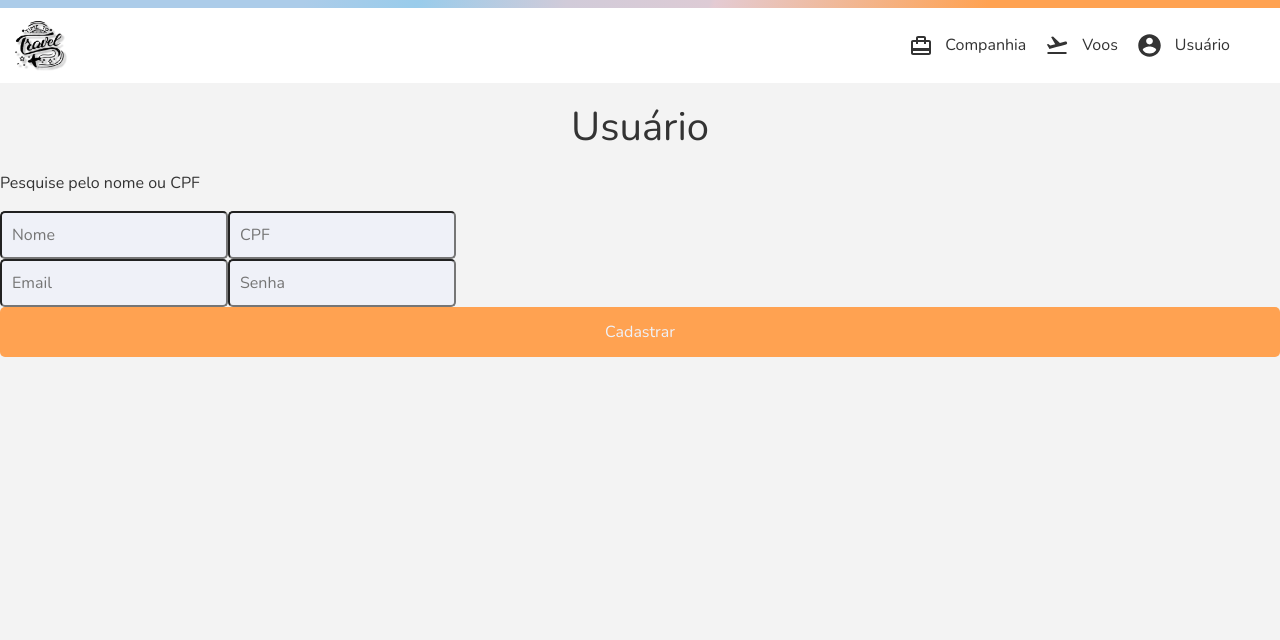
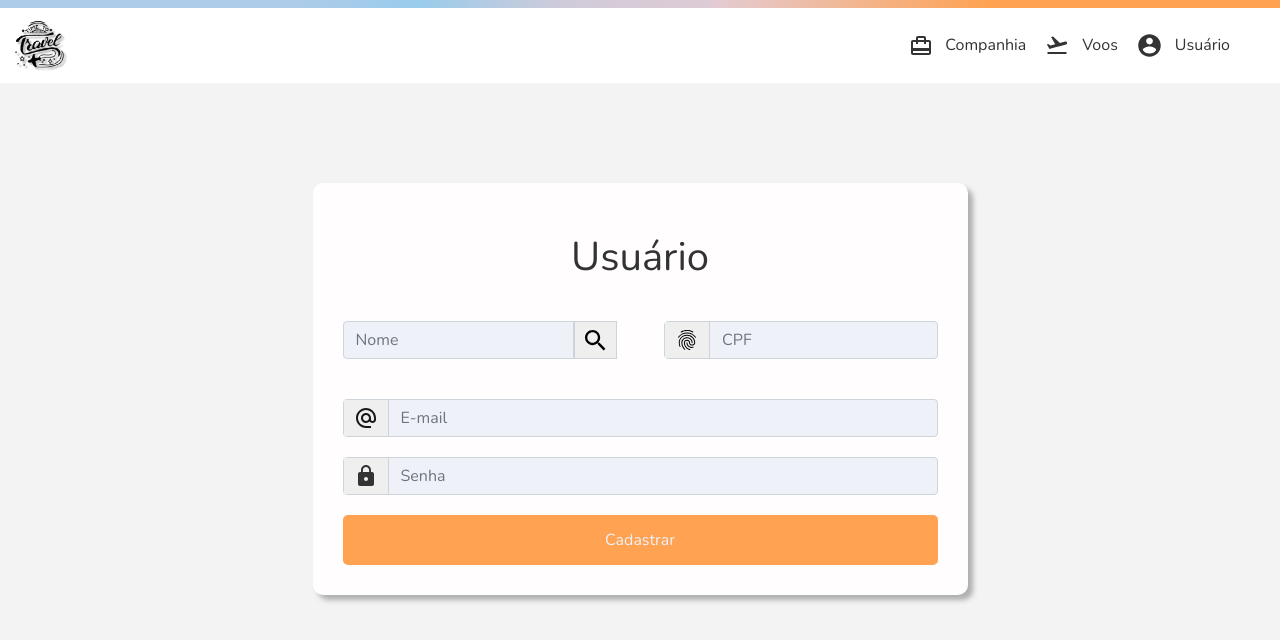
Before and after one commit to LucasRobbi/airport_vue, a Vue app: page /novo-usuario in a window 1280 px wide. Shown: the top 640 px of the page. Built offline with nearby package versions, Linux system fonts and the light colour scheme.

Commit message:
user form

```diff
--- a/src/views/admin/AdminNewUser.vue
+++ b/src/views/admin/AdminNewUser.vue
@@ -1,33 +1,70 @@
 <template>
   <div class="admin-new-user">
+    <div class="styledContainer">
+      <h1>Usuário</h1>
       <div>
-            <h1>Usuário</h1>
-            <p>Pesquise pelo nome ou CPF</p>
-            <div>
-                <div>
-                    <input type="text" placeholder="Nome">
-                    <input type="text" placeholder="CPF">
+        <div class="d-flex">
+          <div class="input-group mr-5">
+            <input type="text" class="form-control withBorder" placeholder="Nome" />
+            <div class="input-group-prepend">
+              <span class="input-group-text searchBtn" id="inputGroupPrepend">
+                <button>
+                  <img src="../../assets/icon/search.svg" />
+                </button>
+              </span>
             </div>
-                <input type="text" placeholder="Email">
-                <input type="text" placeholder="Senha">
           </div>
-            <div id=cadastrar>
+          <div class="input-group">
+            <div class="input-group-prepend">
+              <span class="input-group-text searchBtn" id="inputGroupPrepend">
+                <button>
+                  <img src="../../assets/icon/fingerprint.svg" />
+                </button>
+              </span>
+            </div>
+            <input type="text" class="form-control withBorder" placeholder="CPF" />
+          </div>
+        </div>
+        <div class="input-group">
+          <div class="input-group-prepend">
+            <span class="input-group-text searchBtn" id="inputGroupPrepend">
+              <button>
+                <img src="../../assets/icon/email.svg" />
+              </button>
+            </span>
+          </div>
+          <input type="text" class="form-control withBorder" placeholder="E-mail" />
+        </div>
+        <div class="input-group">
+          <div class="input-group-prepend">
+            <span class="input-group-text searchBtn" id="inputGroupPrepend">
+              <button>
+                <img src="../../assets/icon/lock.svg" />
+              </button>
+            </span>
+          </div>
+          <input type="text" class="form-control withBorder" placeholder="Senha" />
+        </div>
+      </div>
+      <div id="cadastrar">
         <button class="cadastrar">Cadastrar</button>
       </div>
     </div>
   </div>
 </template>
 
-<script>
-
-</script>
+<script></script>
 
 <style>
-#cadastrar{
+.admin-new-user {
+  display: flex;
+  justify-content: center;
+}
+#cadastrar {
   display: flex;
   align-content: right;
 }
-.cadastrar{
+.cadastrar {
   width: 100%;
   height: 50px;
   background-color: #ffa251;
```
Lines whose indentation alone changed are shown as unchanged.
